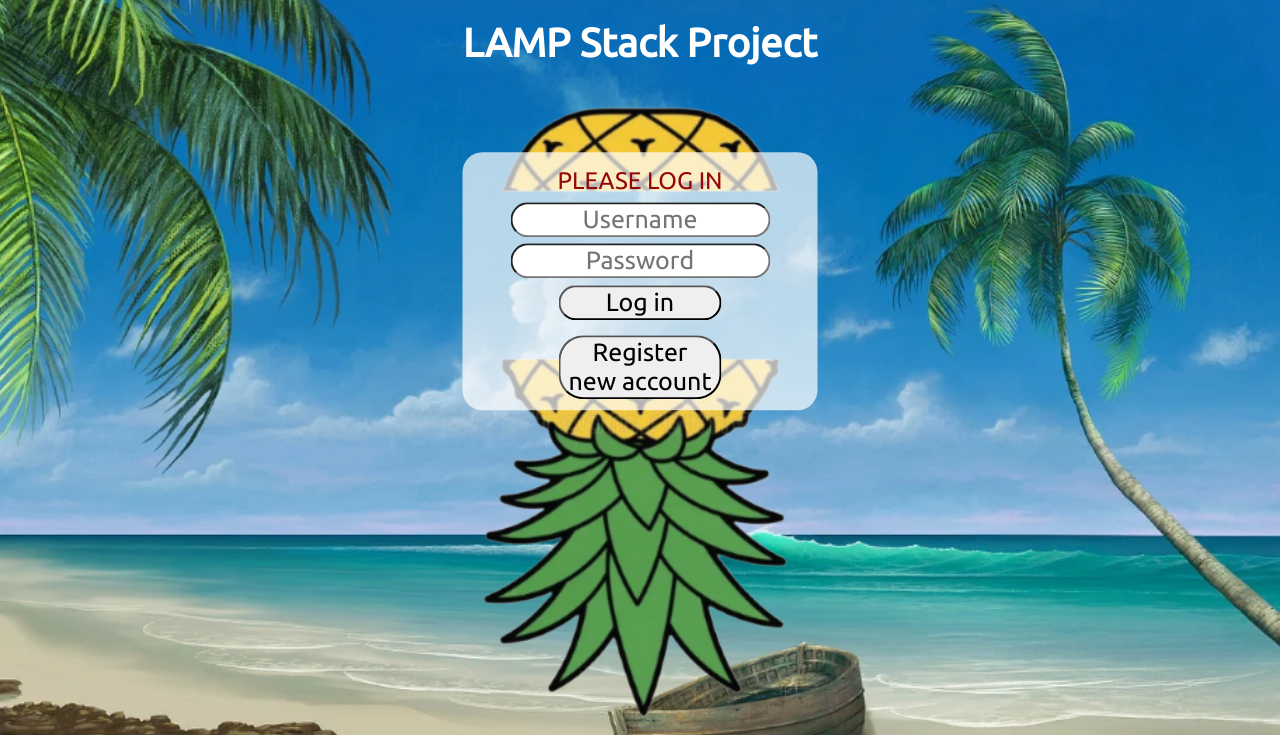
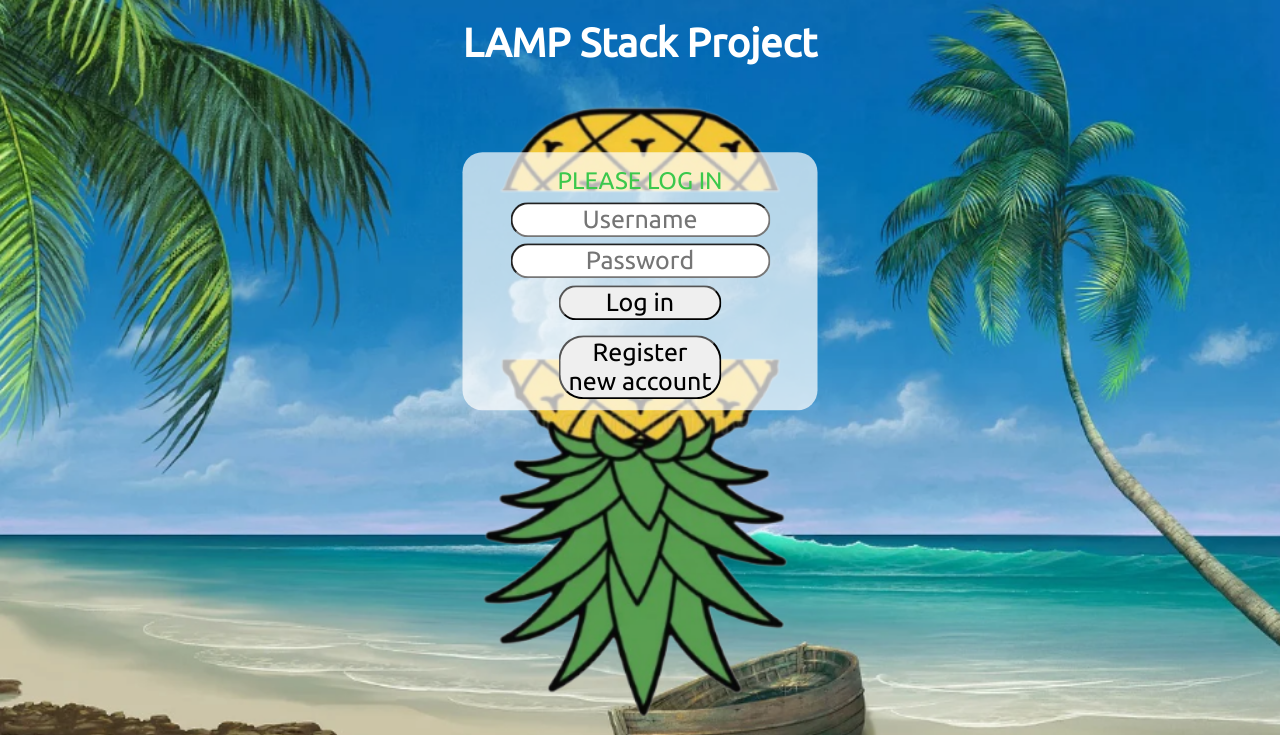
Before and after one commit to faithmunar/LAMP-stack-project, a PHP site: page / in a window 1280 px wide. Shown: the top 735 px of the page. Run offline with PHP 8.4, Linux system fonts and the light colour scheme.

Commit message:
Update styles.css
Changed inner title color to green (meshes better with background).

```diff
--- a/html/css/styles.css
+++ b/html/css/styles.css
@@ -129,7 +129,7 @@ input[type="text"],input[type="password"]{
     margin-left: 5%;
     margin-bottom: 2%;
     font-family: 'Ubuntu', sans-serif;
-    color: #95060a;
+    color: #3BC84C;
 }
 
 #loginResult{
```
